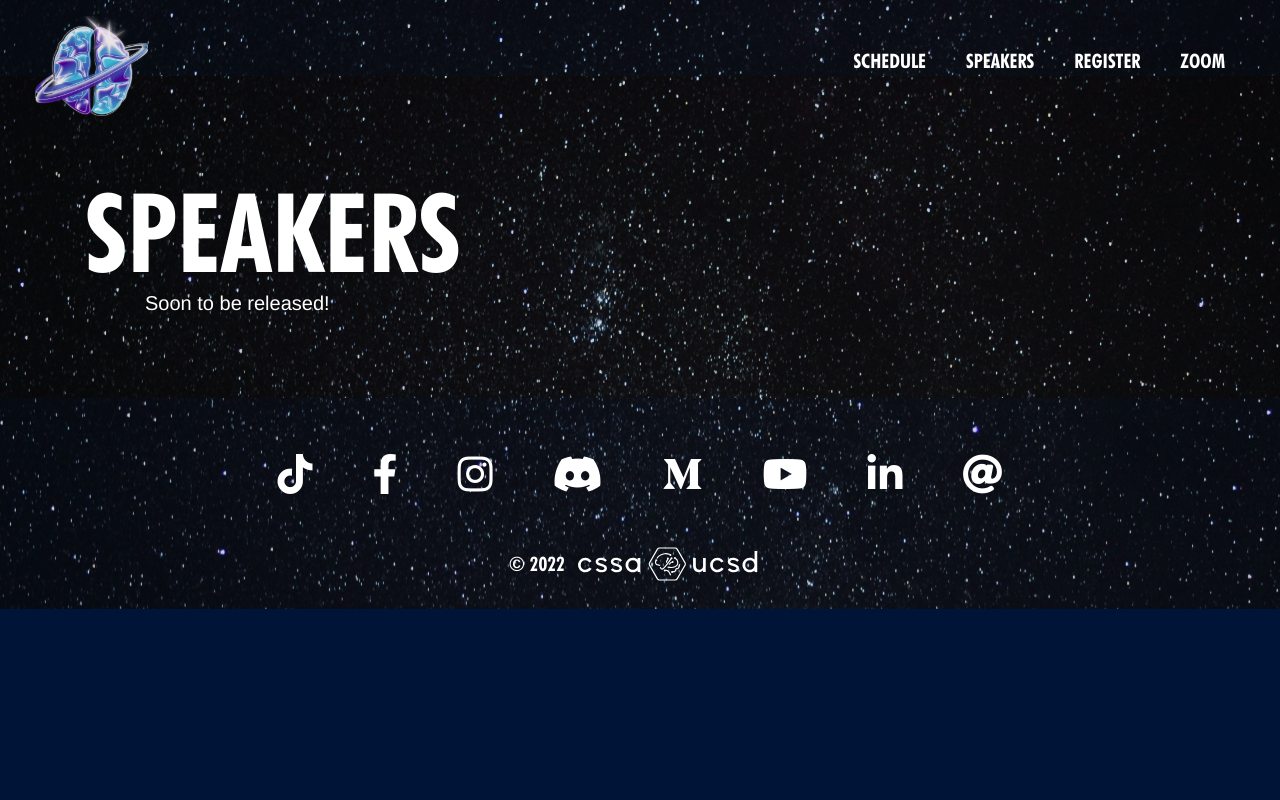
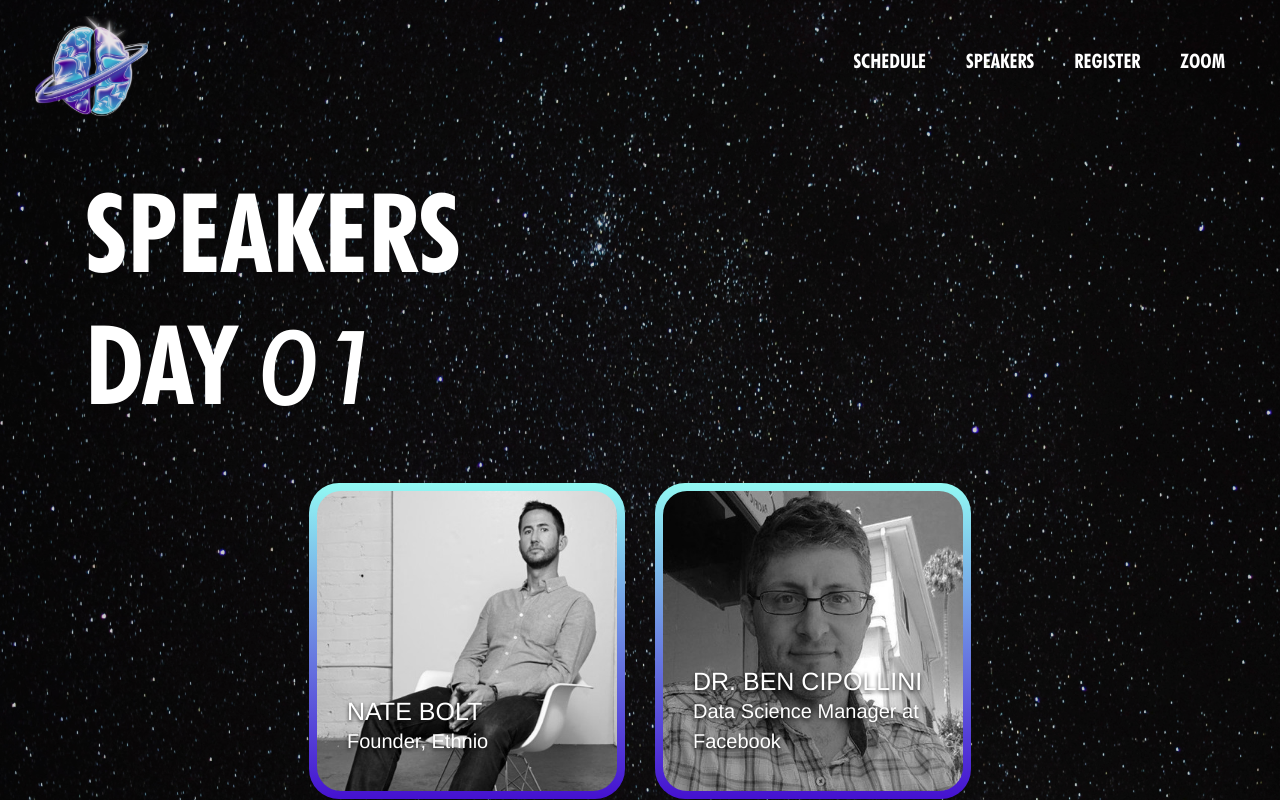
Before and after one commit to CSSA-UCSD/conference2023, a React (Create React App) app: page /#/speakers in a window 1280 px wide. Shown: the top 800 px of the page. Built offline with nearby package versions, Linux system fonts and the light colour scheme.

Commit message:
speaker image styling, fixed page background

```diff
--- a/src/App.js
+++ b/src/App.js
@@ -1,16 +1,12 @@
 import React from 'react';
 import './style/main.scss';
-import { useLocation } from "react-router-dom";
 import Navbar from './components/components/Navbar';
 import Main from './components/Main';
 import Footer from './components/components/Footer';
 
 function App() {
-  const path = useLocation().pathname;
-  const route = path.split("/")[1];
-  console.log(route)
   return (
-    <div className={"App " + route}>
+    <div className={"App"}>
       < Navbar/>
       < Main/>
       < Footer/>
--- a/src/components/components/schedule/Day.js
+++ b/src/components/components/schedule/Day.js
@@ -9,11 +9,7 @@
 import DayScheduleData from "../../data/home/DayScheduleData";
 
 function Day() {
-    // componentDidMount() {
-    //     AOS.init({
-    //         duration : 2000
-    //     });
-    // }
+
     useEffect(() => {
         AOS.init({
             duration: 2000
--- a/src/components/components/speakers/Speaker.js
+++ b/src/components/components/speakers/Speaker.js
@@ -15,7 +15,9 @@
     render() {
         return (
             <Popup
-                trigger={<button className="button col-md-6 col-lg-4 py-3">
+                trigger={
+                // <button className="button col-md-6 col-lg-3 py-3">
+                <button className="button speaker-button col py-3">
                 <div className="speaker" data-aos="fade-up" id={this.props.item.id}>
                     <div className="speaker-img">
                         <img src={ require(`../../../img/speakers/${this.props.item.img}`).default }
--- a/src/components/pages/Speakers.js
+++ b/src/components/pages/Speakers.js
@@ -1,34 +1,41 @@
-import React from "react";
+import React, { useEffect } from "react";
 import AOS from "aos";
 
 import Speaker from "../components/speakers/Speaker"
 import SpeakerPreview from "../components/home/SpeakerPreview";
 import SpeakerData from "../data/SpeakerData";
+import DayScheduleData from "../data/home/DayScheduleData";
 
-class Events extends React.Component {
-    componentDidMount() {
+function Events() {
+
+    useEffect(() => {
+        document.body.classList.add('speakers');
         AOS.init({
-            duration : 2000
+            duration: 2000
         });
-    }
+    })
 
-    render() {
-        const SpeakerComponent = SpeakerData.map(item => < Speaker key={item.id} item={item}/>);
-
-        return (
-            <div className="speakers">
-                <div className="container py-5">
-                    <div className="speakers-title header-gradient pt-5">
-                        <h1 className="">Speakers</h1>
-                        <p className="px-5 mt-3">Soon to be released!</p>
+    return (
+        // <div className="mx-5">
+            <div className="container py-5">
+                <div className="speakers-title header-gradient pt-5">
+                    <h1 className="">Speakers</h1>
+                    {/* <p className="px-5 mt-3">Soon to be released!</p> */}
+                </div>
+                { DayScheduleData.map((day) => {
+                    let daySpeakers = SpeakerData.filter(speaker => speaker.day === day.id);
+                    return <div className="mt-5" key={day.id}>
+                        <h1 className="mb-5">Day <span className="ital">0{day.id}</span></h1>
+                        <div className="row justify-content-center">
+                        {
+                            daySpeakers.map(item => <Speaker key={item.id} item={item} />)
+                        }
+                        </div>
                     </div>
-                </div>
-                {/* { <div className="px-5 ">
-                    {SpeakerComponent}
-                </div> } */}
+                })}
             </div>
-        );
-    }
+        // </div>
+    )
 }
 
 export default Events;
--- a/src/style/base/_base.scss
+++ b/src/style/base/_base.scss
@@ -47,7 +47,7 @@
 
 // body colors
 body {
-    background: $primary-light;
+    background: black;
     color: $primary-dark;
 }
 
--- a/src/style/pages/_speakers.scss
+++ b/src/style/pages/_speakers.scss
@@ -1,42 +1,82 @@
 .speakers {
+    background-image: url("../../assets/blackGalaxy.png");
+
     /* Speaker Images */
-    background-image: url("../../assets/blackGalaxy.png");
-    img {
-        height: 250px;
-        width: 100%;
-        object-fit: cover;
-    }
     @include media-md {
         img {
-            height: 300px;
+            // height: 300px;
         }
     }
     @include media-lg {
         img {
-            height: 400px;
+            // height: 383px;
+            // width: 383px;
         }
     }
 
+    .speaker-button {
+        max-width: fit-content;
+
     .speaker {
+        $border: 8px;
+        border-radius: 30px;
+        border: $border solid transparent;
+        background: linear-gradient(0deg, rgba(0, 0, 0, 0.2), rgba(0, 0, 0, 0.2));
+        background-clip: padding-box;
+
+        &:before {
+            content:'';
+            position: absolute;
+            top: 0; right: 0; bottom: 0; left: 0;
+            margin: -$border;
+            z-index: -1;
+            border-radius: inherit;
+            background: linear-gradient(180deg, #92F9F3 0%, #4511D0 100%);
+        }
+
         &:hover {
             transform: scale(1.05);
             z-index: 100;
+
+            &:before {
+                background: linear-gradient(180deg, #D7009B 0%, #6511D0 100%);
+            }
         }
 
         &-img {
             -webkit-filter: grayscale(100%); /* Safari 6.0 - 9.0 */
             filter: grayscale(100%);
+            border-radius: inherit;
+            z-index: 1;
+
+            img {
+                border-radius: 24px;
+                width: 300px;
+                height: 300px;
+                object-fit: cover;
+            }
+
             &:hover {
                 -webkit-filter: grayscale(0%); /* Safari 6.0 - 9.0 */
                 filter: grayscale(0%);
+
+                &:after {
+                    content: "";
+                    position: absolute;
+                    height: 100%;
+                    width: 100%;
+                    top: 0;
+                    left: 0;
+                    background: linear-gradient(147.53deg, rgba(69, 17, 208, 0.05) 24.3%, rgba(146, 249, 243, 0.1) 64.98%);
+                }
             }
         }
 
         &-title {
             position: absolute;
             bottom: 5%;
-            left: 15%;
-            width: 75%;;
+            left: 10%;
+            width: 80%;;
             text-align: left;
             filter: drop-shadow(0px 2px 2px rgba(0, 0, 0, 0.8));
             h5 {
@@ -53,6 +93,7 @@
                 color: $primary-dark;
             }
         }
+    }
     }
 }
 
```
